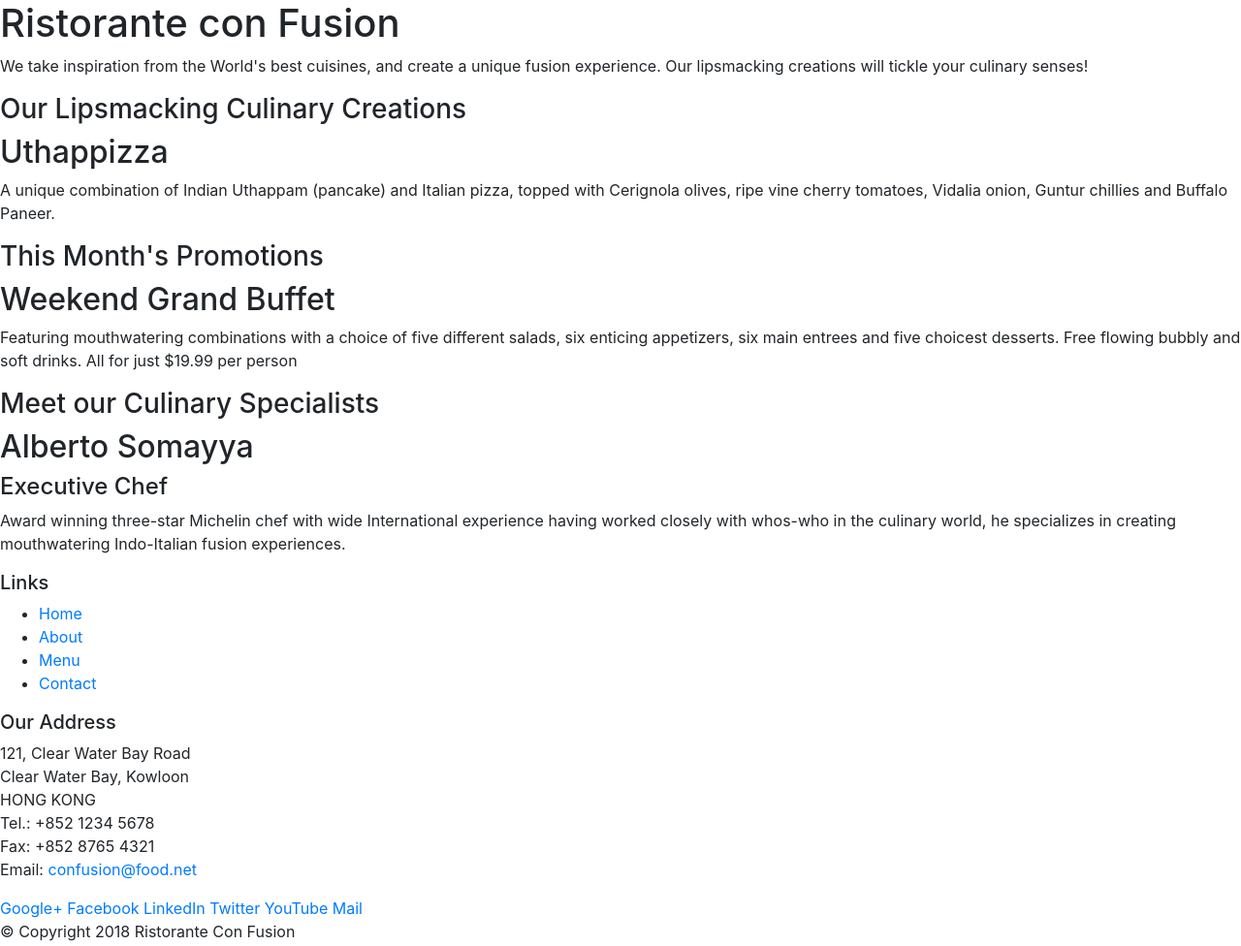
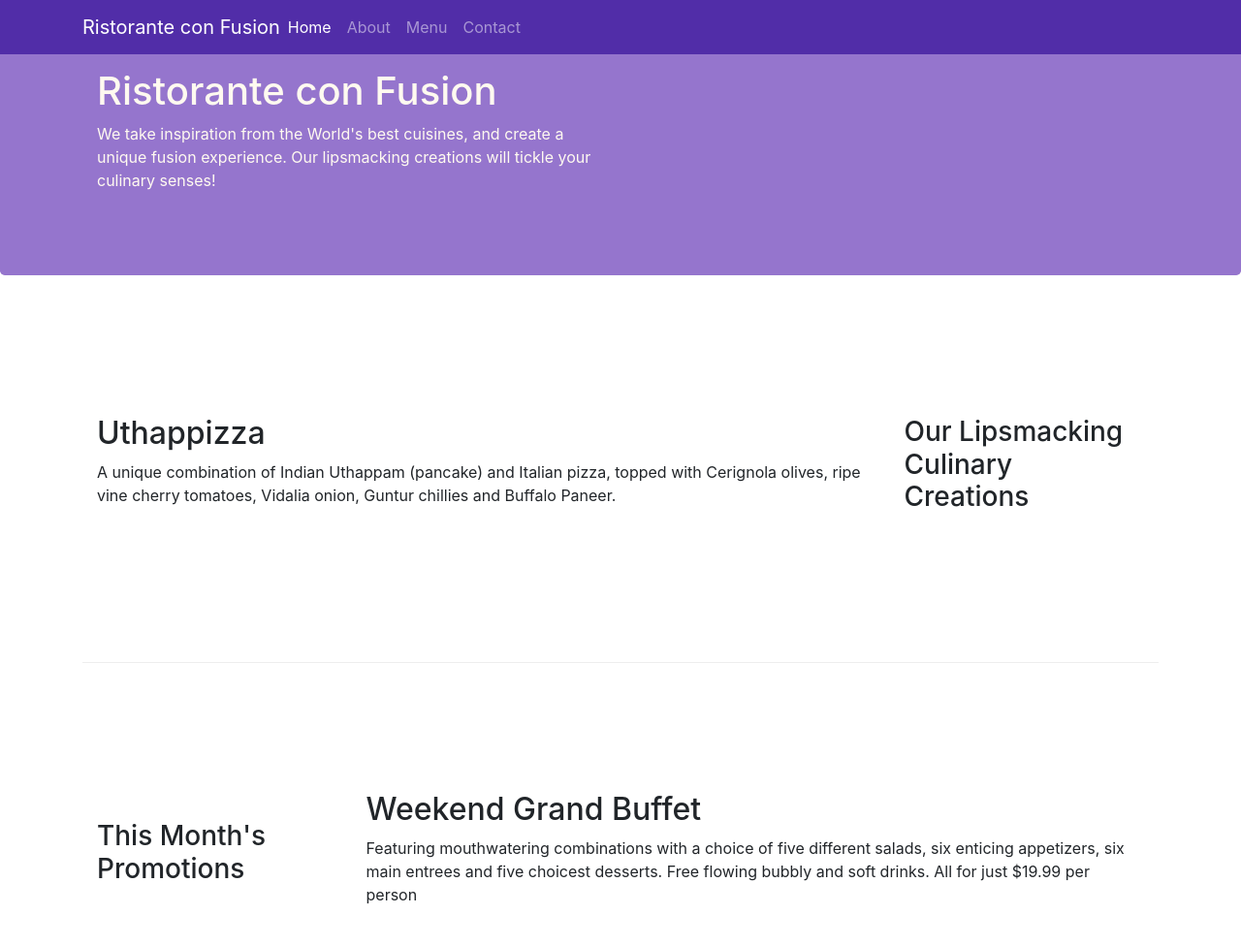
Before and after one commit to arpkk/ConFuSion, a website: page index.html in a window 1280 px wide. Shown: the top 976 px of the page at 97% size. Drawn offline with nearby package versions, Linux system fonts and the light colour scheme.

Commit message:
nav and ol

```diff
--- /dev/null
+++ b/css/styles.css
@@ -0,0 +1,39 @@
+.row-header{
+    margin:0px auto;
+    padding:0px;
+}
+
+.row-content {
+    margin:0px auto;
+    padding: 50px 0px 50px 0px;
+    border-bottom: 1px ridge;
+    min-height:400px;
+}
+
+.footer{
+    background-color: #D1C4E9;
+    margin:0px auto;
+    padding: 20px 0px 20px 0px;
+}
+
+.jumbotron {
+    padding:70px 30px 70px 30px;
+    margin:0px auto;
+    background: #9575CD ;
+    color:floralwhite;
+}
+
+.address{
+    font-size:80%;
+    margin:0px;
+    color:#0f0f0f;
+}
+
+.body{
+    padding: 50px 0px 0px 0px;
+    z-index: 0;
+}
+
+.navbar-dark{
+    background-color:  #512da8;
+}
--- a/index.html
+++ b/index.html
@@ -9,51 +9,68 @@
 
      <!-- Bootstrap CSS -->
      <link rel="stylesheet" href="node_modules/bootstrap/dist/css/bootstrap.min.css">
+     <link href="css/styles.css" rel="stylesheet">
     <title>Ristorante Con Fusion</title>
 </head>
 
 <body>
+    <nav class="navbar navbar-dark navbar-expand-sm fixed-top">
+        <dic class="container">
+            <button class="navbar-toggler" type="button" data-toggle="collapse" data-target="#Navbar">
+                <span class="navbar-toggler-icon"></span>
+            </button>
+            <a class="navbar-brand mr-auto" href="#">Ristorante con Fusion</a>
+            <div class="collapse navbar-collapse" id="Navbar">
+                <ul class="navbar-nav mr-auto">
+                    <li class="nav-item active"><a class="nav-link" href="#">Home</a></li>
+                    <li class="nav-item"><a class="nav-link" href="./aboutus.html">About</a></li>
+                    <li class="nav-item"><a class="nav-link" href="#">Menu</a></li>
+                    <li class="nav-item"><a class="nav-link" href="#">Contact</a></li>
+                </ul>
+            </div>
 
-    <header>
-        <div>
-            <div>
-                <div>
+        </dic>
+    </nav>
+    <header class="jumbotron">
+        <div class="container">
+            <div class="row row-header">
+                <div class="col-12 col-sm-6">
                     <h1>Ristorante con Fusion</h1>
                     <p>We take inspiration from the World's best cuisines, and create a unique fusion experience. Our lipsmacking creations will tickle your culinary senses!</p>
                 </div>
-                <div>
+                <div class="col-12 col-sm">
                 </div>
             </div>
         </div>
     </header>
 
-    <div>
-        <div>
-            <div>
+    <div class="container">
+        <div class="row row-content align-items-center">
+            <div class="col-12 col-sm-4 order-sm-last col-md-3">
                 <h3>Our Lipsmacking Culinary Creations</h3>
             </div>
-            <div>
+            <div class="col col-sm order-sm-first col-md">
                 <h2>Uthappizza</h2>
                 <p>A unique combination of Indian Uthappam (pancake) and Italian pizza, topped with Cerignola olives, ripe vine cherry tomatoes, Vidalia onion, Guntur chillies and Buffalo Paneer.</p>
             </div>
         </div>
 
 
-        <div>
-            <div>
+        <div class="row row-content align-items-center">
+            <div class="col-12 col-sm-4 col-md-3">
                 <h3>This Month's Promotions</h3>
             </div>
-            <div>
+            <div class="col col-sm col-md">
                 <h2>Weekend Grand Buffet</h2>
                 <p>Featuring mouthwatering combinations with a choice of five different salads, six enticing appetizers, six main entrees and five choicest desserts. Free flowing bubbly and soft drinks. All for just $19.99 per person </p>
             </div>
         </div>
 
-        <div>
-            <div>
+        <div class="row row-content">
+            <div class="col-12 col-sm-4 col-md-3">
                 <h3>Meet our Culinary Specialists</h3>
             </div>
-            <div>
+            <div class="col col-sm col-md">
                 <h2>Alberto Somayya</h2>
                 <h4>Executive Chef</h4>
                 <p>Award winning three-star Michelin chef with wide International experience having worked closely with whos-who in the culinary world, he specializes in creating mouthwatering Indo-Italian fusion experiences. </p>
@@ -61,19 +78,19 @@
         </div>
     </div>
 
-    <footer>
-        <div>
-            <div>
-                <div>
+    <footer class="footer">
+        <div class="container">
+            <div class="row">
+                <div class="col-4 col-sm-2">
                     <h5>Links</h5>
-                    <ul>
+                    <ul class="list-untyled">
                         <li><a href="#">Home</a></li>
-                        <li><a href="#">About</a></li>
+                        <li><a href="./aboutus.html">About</a></li>
                         <li><a href="#">Menu</a></li>
                         <li><a href="#">Contact</a></li>
                     </ul>
                 </div>
-                <div>
+                <div class="col-7 col-sm-5">
                     <h5>Our Address</h5>
                     <address>
 		              121, Clear Water Bay Road<br>
@@ -84,8 +101,8 @@
 		              Email: <a href="mailto:confusion@food.net">confusion@food.net</a>
 		           </address>
                 </div>
-                <div>
-                    <div>
+                <div class="col-12 col-sm-4 align-self-center">
+                    <div class="text-center">
                         <a href="http://google.com/+">Google+</a>
                         <a href="http://www.facebook.com/profile.php?id=">Facebook</a>
                         <a href="http://www.linkedin.com/in/">LinkedIn</a>
@@ -95,8 +112,8 @@
                     </div>
                 </div>
            </div>
-           <div>
-                <div>
+           <div class="row justify-content-center">
+                <div class="col-auto">
                     <p>© Copyright 2018 Ristorante Con Fusion</p>
                 </div>
            </div>
```
Also changed, not shown: aboutus.html (added, +156 -0 lines), 2 other files.
